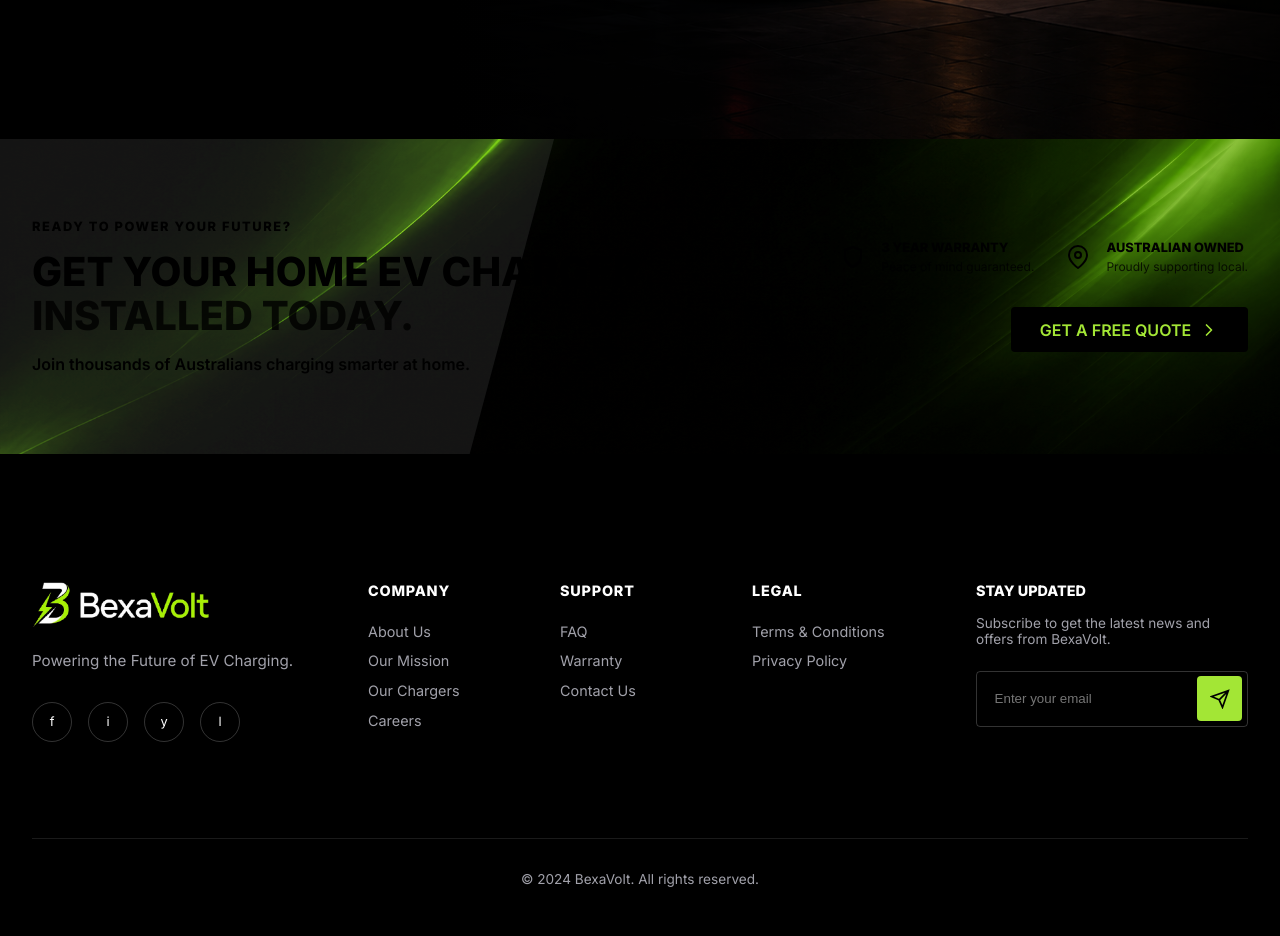
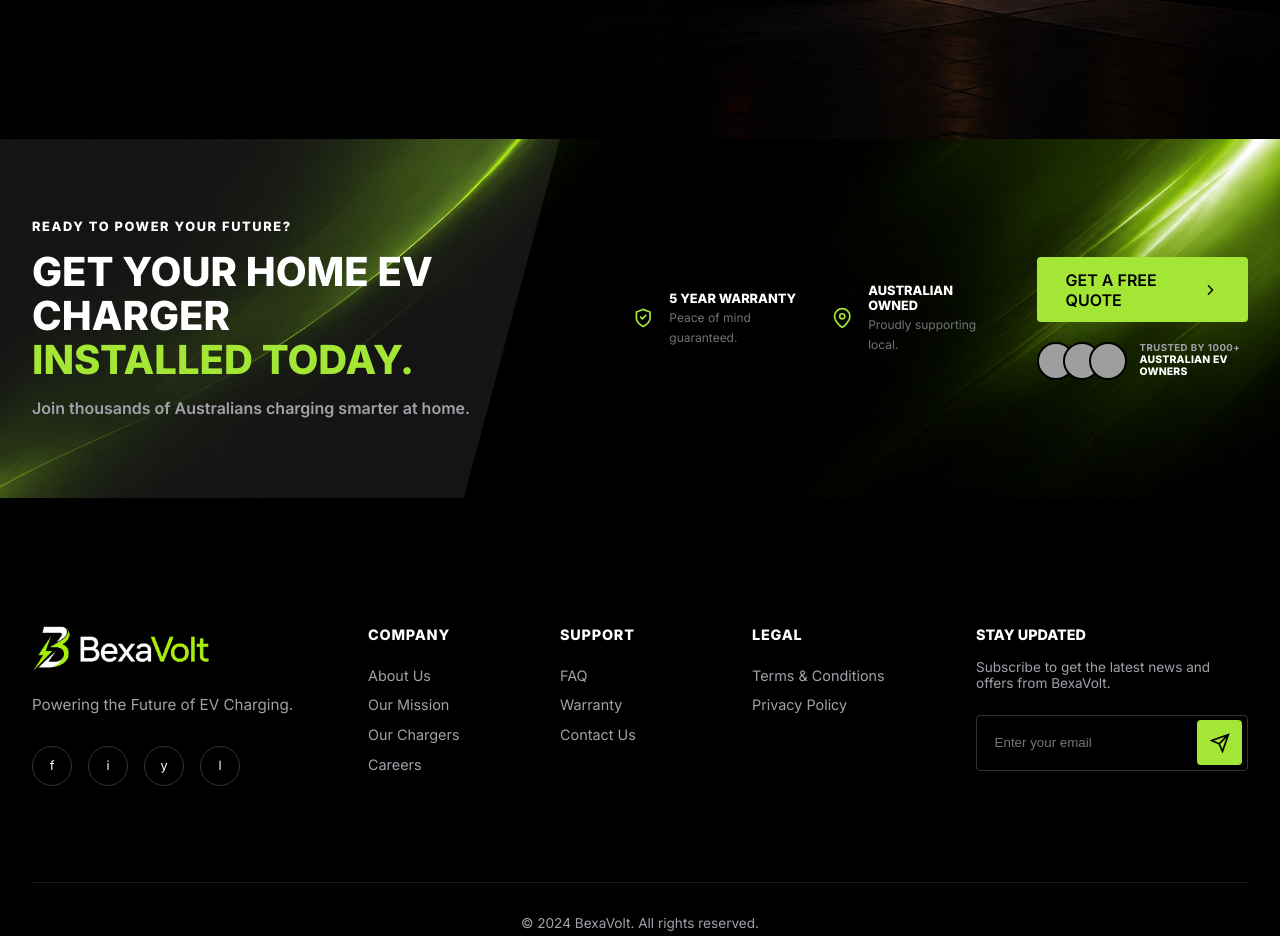
Before and after one commit to carricomfort8-lang/BexaVolt, a Next.js app in the folder frontend/: page / in a window 1280 px wide. Shown: the part 2560-3496 px from the top of the page. Built offline with nearby package versions, Linux system fonts and the light colour scheme; no server answers; grey boxes are pictures that could not be loaded.

Commit message:
feat: design premium dark CTA banner in footer matching reference image

```diff
--- a/frontend/src/components/Footer.module.css
+++ b/frontend/src/components/Footer.module.css
@@ -4,11 +4,8 @@
 }
 
 .ctaBar {
-  background:
-    linear-gradient(135deg, rgba(163, 230, 53, 0.85) 0%, rgba(132, 204, 22, 0.8) 50%, rgba(101, 163, 13, 0.85) 100%),
-    url('/second_last_sec.png') no-repeat center center / cover;
-  background-blend-mode: multiply;
-  color: #000;
+  background: url('/second_last_sec.png') no-repeat center center / cover;
+  color: #fff;
   padding: 5rem 0;
   margin-bottom: 8rem;
   position: relative;
@@ -51,18 +48,19 @@
 }
 
 .ctaHighlight {
-  opacity: 0.8;
+  color: var(--primary);
+  opacity: 1;
 }
 
 .ctaSub {
   font-weight: 600;
+  color: var(--text-muted);
 }
 
 .ctaActions {
   display: flex;
-  flex-direction: column;
-  gap: 2rem;
-  align-items: flex-end;
+  align-items: center;
+  gap: 3rem;
 }
 
 .badges {
@@ -76,15 +74,76 @@
   gap: 1rem;
 }
 
+.badge svg {
+  color: var(--primary);
+}
+
 .badge strong {
   display: block;
   font-size: 0.8rem;
   font-weight: 800;
+  color: #fff;
 }
 
 .badge span {
   font-size: 0.75rem;
-  opacity: 0.8;
+  opacity: 0.7;
+  color: var(--text-muted);
+}
+
+.btnAndTrust {
+  display: flex;
+  flex-direction: column;
+  align-items: flex-end;
+  gap: 1rem;
+}
+
+.trustWrap {
+  display: flex;
+  align-items: center;
+  gap: 0.8rem;
+  margin-top: 0.2rem;
+}
+
+.avatarGroup {
+  display: flex;
+  align-items: center;
+}
+
+.avatar {
+  width: 38px;
+  height: 38px;
+  border-radius: 50%;
+  border: 2px solid #000;
+  background-size: cover;
+  background-position: center;
+  margin-left: -12px;
+  display: inline-block;
+}
+
+.avatar:first-child {
+  margin-left: 0;
+}
+
+.trustText {
+  display: flex;
+  flex-direction: column;
+  text-align: left;
+  line-height: 1.2;
+}
+
+.trustText span {
+  font-size: 0.6rem;
+  font-weight: 700;
+  letter-spacing: 0.05em;
+  color: var(--text-muted);
+}
+
+.trustText strong {
+  font-size: 0.65rem;
+  font-weight: 800;
+  color: #fff;
+  letter-spacing: 0.02em;
 }
 
 .footerMain {
@@ -231,13 +290,20 @@
   }
 }
 
-@media (max-width: 768px) {
+@media (max-width: 968px) {
   .ctaContent {
     flex-direction: column;
     text-align: center;
+    gap: 2.5rem;
   }
 
   .ctaActions {
+    flex-direction: column;
+    align-items: center;
+    gap: 2rem;
+  }
+
+  .btnAndTrust {
     align-items: center;
   }
 
--- a/frontend/src/components/Footer.tsx
+++ b/frontend/src/components/Footer.tsx
@@ -20,9 +20,12 @@ const Footer = () => {
             <div className={styles.ctaActions}>
               <div className={styles.badges}>
                 <div className={styles.badge}>
-                  <svg width="24" height="24" viewBox="0 0 24 24" fill="none" stroke="currentColor" strokeWidth="2"><path d="M12 22s8-4 8-10V5l-8-3-8 3v7c0 6 8 10 8 10z"/></svg>
+                  <svg width="24" height="24" viewBox="0 0 24 24" fill="none" stroke="currentColor" strokeWidth="2">
+                    <path d="M12 22s8-4 8-10V5l-8-3-8 3v7c0 6 8 10 8 10z"/>
+                    <path d="m9 11 2 2 4-4" stroke="currentColor" strokeWidth="2" strokeLinecap="round" strokeLinejoin="round"/>
+                  </svg>
                   <div>
-                    <strong>3 YEAR WARRANTY</strong>
+                    <strong>5 YEAR WARRANTY</strong>
                     <span>Peace of mind guaranteed.</span>
                   </div>
                 </div>
@@ -35,12 +38,26 @@ const Footer = () => {
                 </div>
               </div>
 
-              <Link href="#quote" className="btn-primary" style={{ background: '#000', color: 'var(--primary)' }}>
-                GET A FREE QUOTE
-                <svg width="20" height="20" viewBox="0 0 24 24" fill="none" xmlns="http://www.w3.org/2000/svg">
-                  <path d="M9 18L15 12L9 6" stroke="currentColor" strokeWidth="2" strokeLinecap="round" strokeLinejoin="round"/>
-                </svg>
-              </Link>
+              <div className={styles.btnAndTrust}>
+                <Link href="#quote" className="btn-primary">
+                  GET A FREE QUOTE
+                  <svg width="20" height="20" viewBox="0 0 24 24" fill="none" xmlns="http://www.w3.org/2000/svg">
+                    <path d="M9 18L15 12L9 6" stroke="currentColor" strokeWidth="2" strokeLinecap="round" strokeLinejoin="round"/>
+                  </svg>
+                </Link>
+
+                <div className={styles.trustWrap}>
+                  <div className={styles.avatarGroup}>
+                    <div className={styles.avatar} style={{ backgroundImage: `url('https://images.unsplash.com/photo-1534528741775-53994a69daeb?auto=format&fit=crop&w=100&q=80')` }} />
+                    <div className={styles.avatar} style={{ backgroundImage: `url('https://images.unsplash.com/photo-1507003211169-0a1dd7228f2d?auto=format&fit=crop&w=100&q=80')` }} />
+                    <div className={styles.avatar} style={{ backgroundImage: `url('https://images.unsplash.com/photo-1500648767791-00dcc994a43e?auto=format&fit=crop&w=100&q=80')` }} />
+                  </div>
+                  <div className={styles.trustText}>
+                    <span>TRUSTED BY 1000+</span>
+                    <strong>AUSTRALIAN EV OWNERS</strong>
+                  </div>
+                </div>
+              </div>
             </div>
           </div>
         </div>
```
